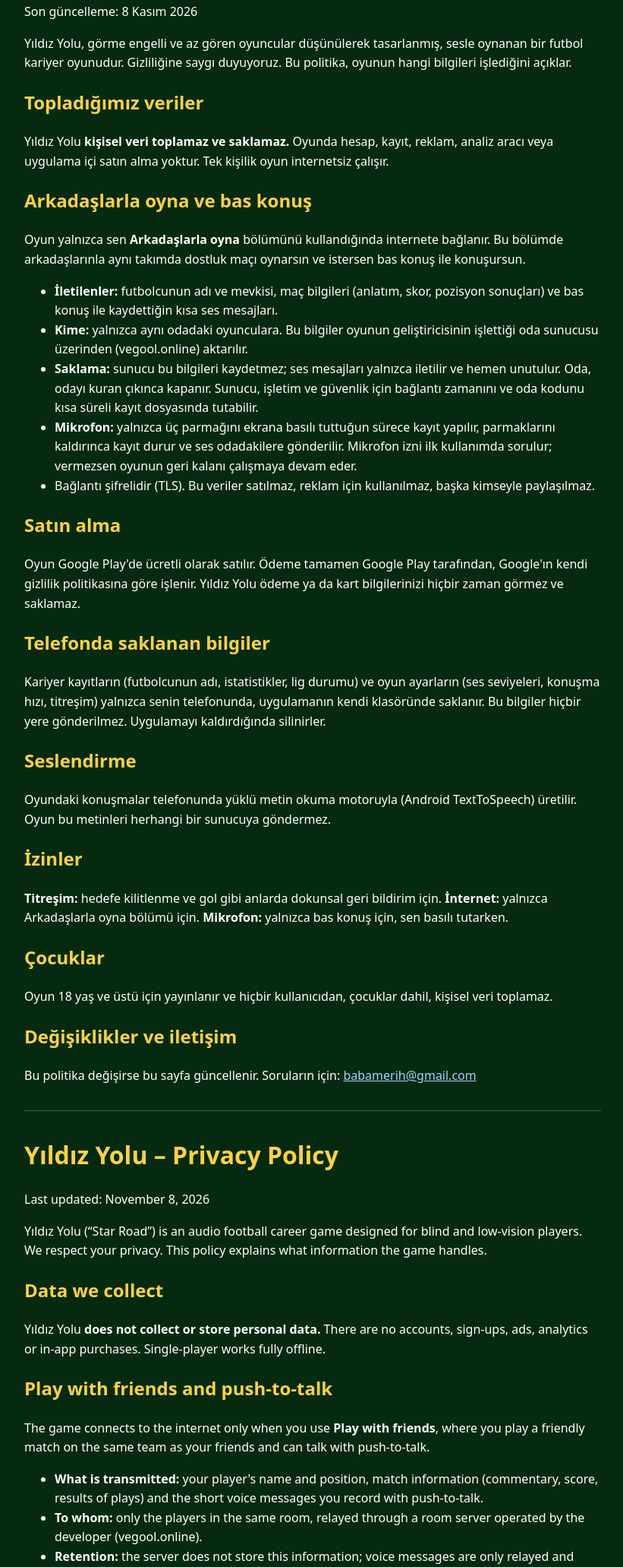
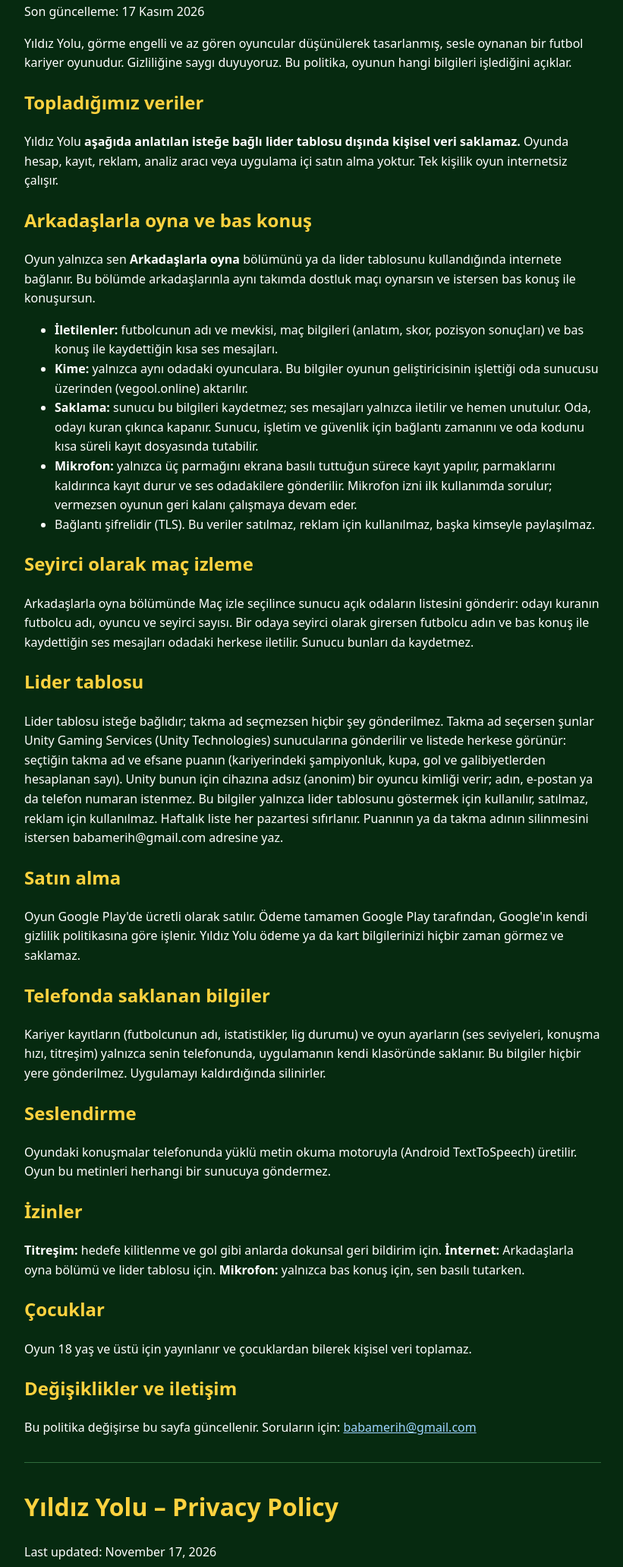
Before and after one commit to merihbaba/yildizyolu-gizlilik, a plain HTML site: page index.html in a window 1280 px wide. Shown: the part 107-2169 px from the top of the page at 76% size, without its empty margins (228-1049 px from the left). Drawn offline with Linux system fonts and the light colour scheme.

Commit message:
Gizlilik politikası: lider tablosu ve seyirci (17 Kasım 2026)
Co-Authored-By: Claude Opus 5.5 <noreply@anthropic.com>

```diff
--- a/index.html
+++ b/index.html
@@ -14,12 +14,12 @@
 <body>
 <main>
 <h1>Yıldız Yolu – Gizlilik Politikası</h1>
-<p>Son güncelleme: 8 Kasım 2026</p>
+<p>Son güncelleme: 17 Kasım 2026</p>
 <p>Yıldız Yolu, görme engelli ve az gören oyuncular düşünülerek tasarlanmış, sesle oynanan bir futbol kariyer oyunudur. Gizliliğine saygı duyuyoruz. Bu politika, oyunun hangi bilgileri işlediğini açıklar.</p>
 <h2>Topladığımız veriler</h2>
-<p>Yıldız Yolu <strong>kişisel veri toplamaz ve saklamaz.</strong> Oyunda hesap, kayıt, reklam, analiz aracı veya uygulama içi satın alma yoktur. Tek kişilik oyun internetsiz çalışır.</p>
+<p>Yıldız Yolu <strong>aşağıda anlatılan isteğe bağlı lider tablosu dışında kişisel veri saklamaz.</strong> Oyunda hesap, kayıt, reklam, analiz aracı veya uygulama içi satın alma yoktur. Tek kişilik oyun internetsiz çalışır.</p>
 <h2>Arkadaşlarla oyna ve bas konuş</h2>
-<p>Oyun yalnızca sen <strong>Arkadaşlarla oyna</strong> bölümünü kullandığında internete bağlanır. Bu bölümde arkadaşlarınla aynı takımda dostluk maçı oynarsın ve istersen bas konuş ile konuşursun.</p>
+<p>Oyun yalnızca sen <strong>Arkadaşlarla oyna</strong> bölümünü ya da lider tablosunu kullandığında internete bağlanır. Bu bölümde arkadaşlarınla aynı takımda dostluk maçı oynarsın ve istersen bas konuş ile konuşursun.</p>
 <ul>
 <li><strong>İletilenler:</strong> futbolcunun adı ve mevkisi, maç bilgileri (anlatım, skor, pozisyon sonuçları) ve bas konuş ile kaydettiğin kısa ses mesajları.</li>
 <li><strong>Kime:</strong> yalnızca aynı odadaki oyunculara. Bu bilgiler oyunun geliştiricisinin işlettiği oda sunucusu üzerinden (vegool.online) aktarılır.</li>
@@ -27,6 +27,12 @@
 <li><strong>Mikrofon:</strong> yalnızca üç parmağını ekrana basılı tuttuğun sürece kayıt yapılır, parmaklarını kaldırınca kayıt durur ve ses odadakilere gönderilir. Mikrofon izni ilk kullanımda sorulur; vermezsen oyunun geri kalanı çalışmaya devam eder.</li>
 <li>Bağlantı şifrelidir (TLS). Bu veriler satılmaz, reklam için kullanılmaz, başka kimseyle paylaşılmaz.</li>
 </ul>
+<h2>Seyirci olarak maç izleme</h2>
+<p>Arkadaşlarla oyna bölümünde Maç izle seçilince sunucu açık odaların listesini gönderir: odayı kuranın futbolcu adı, oyuncu ve seyirci sayısı. Bir odaya seyirci olarak girersen futbolcu adın ve bas konuş ile kaydettiğin ses mesajları odadaki herkese iletilir. Sunucu bunları da kaydetmez.</p>
+
+<h2>Lider tablosu</h2>
+<p>Lider tablosu isteğe bağlıdır; takma ad seçmezsen hiçbir şey gönderilmez. Takma ad seçersen şunlar Unity Gaming Services (Unity Technologies) sunucularına gönderilir ve listede herkese görünür: seçtiğin takma ad ve efsane puanın (kariyerindeki şampiyonluk, kupa, gol ve galibiyetlerden hesaplanan sayı). Unity bunun için cihazına adsız (anonim) bir oyuncu kimliği verir; adın, e-postan ya da telefon numaran istenmez. Bu bilgiler yalnızca lider tablosunu göstermek için kullanılır, satılmaz, reklam için kullanılmaz. Haftalık liste her pazartesi sıfırlanır. Puanının ya da takma adının silinmesini istersen babamerih@gmail.com adresine yaz.</p>
+
 <h2>Satın alma</h2>
 <p>Oyun Google Play'de ücretli olarak satılır. Ödeme tamamen Google Play tarafından, Google'ın kendi gizlilik politikasına göre işlenir. Yıldız Yolu ödeme ya da kart bilgilerinizi hiçbir zaman görmez ve saklamaz.</p>
 <h2>Telefonda saklanan bilgiler</h2>
@@ -34,9 +40,9 @@
 <h2>Seslendirme</h2>
 <p>Oyundaki konuşmalar telefonunda yüklü metin okuma motoruyla (Android TextToSpeech) üretilir. Oyun bu metinleri herhangi bir sunucuya göndermez.</p>
 <h2>İzinler</h2>
-<p><strong>Titreşim:</strong> hedefe kilitlenme ve gol gibi anlarda dokunsal geri bildirim için. <strong>İnternet:</strong> yalnızca Arkadaşlarla oyna bölümü için. <strong>Mikrofon:</strong> yalnızca bas konuş için, sen basılı tutarken.</p>
+<p><strong>Titreşim:</strong> hedefe kilitlenme ve gol gibi anlarda dokunsal geri bildirim için. <strong>İnternet:</strong> Arkadaşlarla oyna bölümü ve lider tablosu için. <strong>Mikrofon:</strong> yalnızca bas konuş için, sen basılı tutarken.</p>
 <h2>Çocuklar</h2>
-<p>Oyun 18 yaş ve üstü için yayınlanır ve hiçbir kullanıcıdan, çocuklar dahil, kişisel veri toplamaz.</p>
+<p>Oyun 18 yaş ve üstü için yayınlanır ve çocuklardan bilerek kişisel veri toplamaz.</p>
 <h2>Değişiklikler ve iletişim</h2>
 <p>Bu politika değişirse bu sayfa güncellenir. Soruların için: <a href="mailto:babamerih@gmail.com">babamerih@gmail.com</a></p>
 
@@ -44,12 +50,12 @@
 
 <h1 lang="en">Yıldız Yolu – Privacy Policy</h1>
 <div lang="en">
-<p>Last updated: November 8, 2026</p>
+<p>Last updated: November 17, 2026</p>
 <p>Yıldız Yolu (“Star Road”) is an audio football career game designed for blind and low-vision players. We respect your privacy. This policy explains what information the game handles.</p>
 <h2>Data we collect</h2>
-<p>Yıldız Yolu <strong>does not collect or store personal data.</strong> There are no accounts, sign-ups, ads, analytics or in-app purchases. Single-player works fully offline.</p>
+<p>Yıldız Yolu <strong>does not store personal data, apart from the optional leaderboard described below.</strong> There are no accounts, sign-ups, ads, analytics or in-app purchases. Single-player works fully offline.</p>
 <h2>Play with friends and push-to-talk</h2>
-<p>The game connects to the internet only when you use <strong>Play with friends</strong>, where you play a friendly match on the same team as your friends and can talk with push-to-talk.</p>
+<p>The game connects to the internet only when you use <strong>Play with friends</strong> or the leaderboard. In Play with friends you play a friendly match on the same team as your friends and can talk with push-to-talk.</p>
 <ul>
 <li><strong>What is transmitted:</strong> your player's name and position, match information (commentary, score, results of plays) and the short voice messages you record with push-to-talk.</li>
 <li><strong>To whom:</strong> only the players in the same room, relayed through a room server operated by the developer (vegool.online).</li>
@@ -57,6 +63,12 @@
 <li><strong>Microphone:</strong> audio is recorded only while you hold three fingers on the screen; when you lift them, recording stops and the clip is sent to the room. The microphone permission is requested on first use; if you decline, the rest of the game keeps working.</li>
 <li>The connection is encrypted (TLS). This data is never sold, used for advertising or shared with anyone else.</li>
 </ul>
+<h2>Watching matches as a spectator</h2>
+<p>When you choose Watch a match in Play with friends, the server sends the list of open rooms: the room creator's player name and the number of players and spectators. If you join a room as a spectator, your player name and the voice messages you record with push-to-talk are relayed to everyone in the room. The server does not store these either.</p>
+
+<h2>Leaderboard</h2>
+<p>The leaderboard is optional; if you do not choose a nickname, nothing is sent. If you choose a nickname, the following is sent to Unity Gaming Services (Unity Technologies) servers and is visible to everyone on the list: your chosen nickname and your legend points (a number calculated from titles, cups, goals and wins in your career). For this, Unity gives your device an anonymous player ID; your name, email or phone number is never requested. This information is used only to show the leaderboard and is never sold or used for advertising. The weekly list resets every Monday. To have your points or nickname deleted, write to babamerih@gmail.com.</p>
+
 <h2>Purchase</h2>
 <p>The game is sold as a paid app on Google Play. Payment is handled entirely by Google Play under Google’s own privacy policy. Yıldız Yolu never sees or stores your payment or card details.</p>
 <h2>Information stored on your phone</h2>
@@ -64,9 +76,9 @@
 <h2>Speech</h2>
 <p>All speech in the game is produced by the text-to-speech engine installed on your phone (Android TextToSpeech). The game does not send any text to a server.</p>
 <h2>Permissions</h2>
-<p><strong>Vibration:</strong> haptic feedback (for example when you lock onto a target or score a goal). <strong>Internet:</strong> only for Play with friends. <strong>Microphone:</strong> only for push-to-talk, while you hold.</p>
+<p><strong>Vibration:</strong> haptic feedback (for example when you lock onto a target or score a goal). <strong>Internet:</strong> for Play with friends and the leaderboard. <strong>Microphone:</strong> only for push-to-talk, while you hold.</p>
 <h2>Children</h2>
-<p>The game is published for ages 18 and over and does not collect personal data from any user, including children.</p>
+<p>The game is published for ages 18 and over and does not knowingly collect personal data from children.</p>
 <h2>Changes and contact</h2>
 <p>If this policy changes, this page will be updated. Questions: <a href="mailto:babamerih@gmail.com">babamerih@gmail.com</a></p>
 </div>
```
